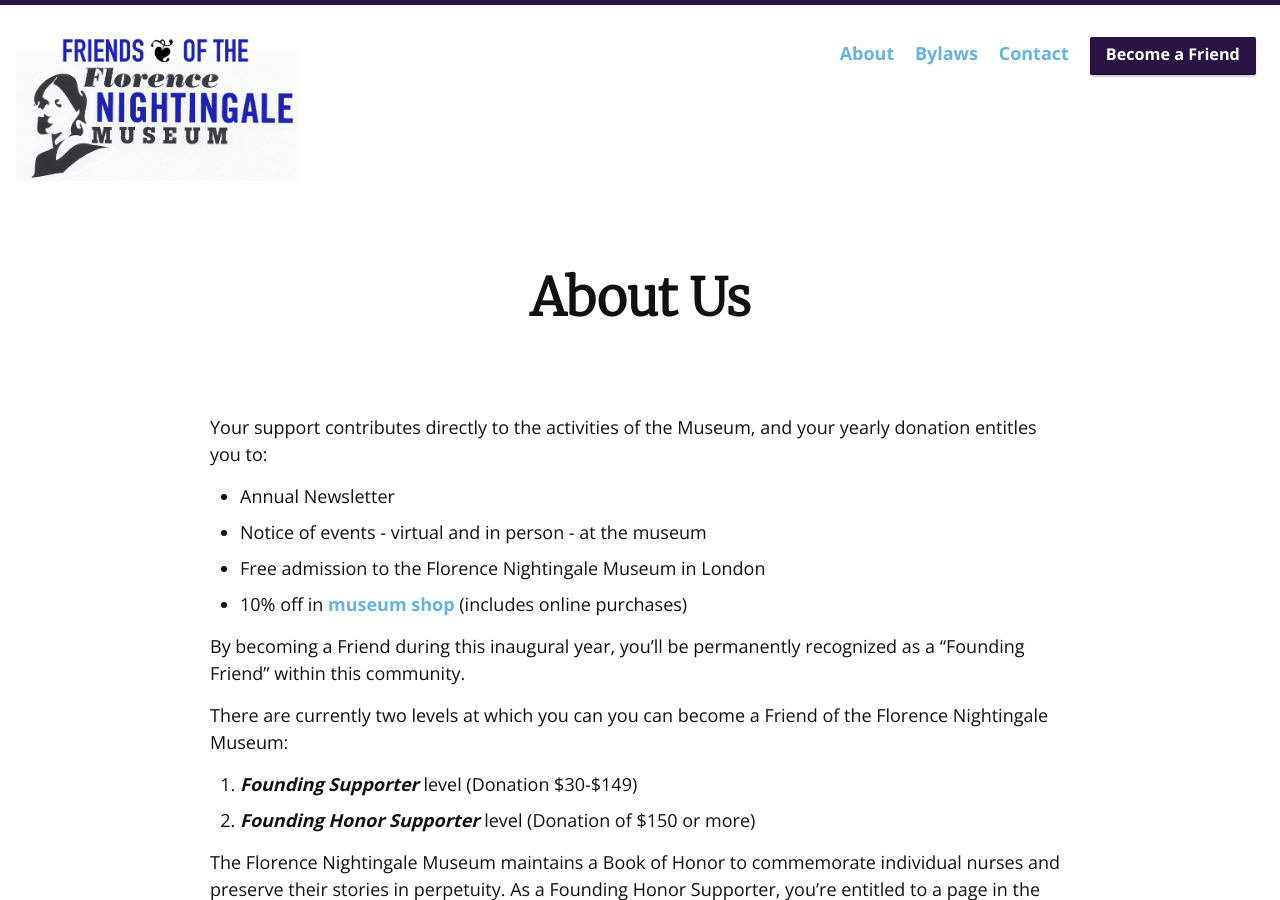
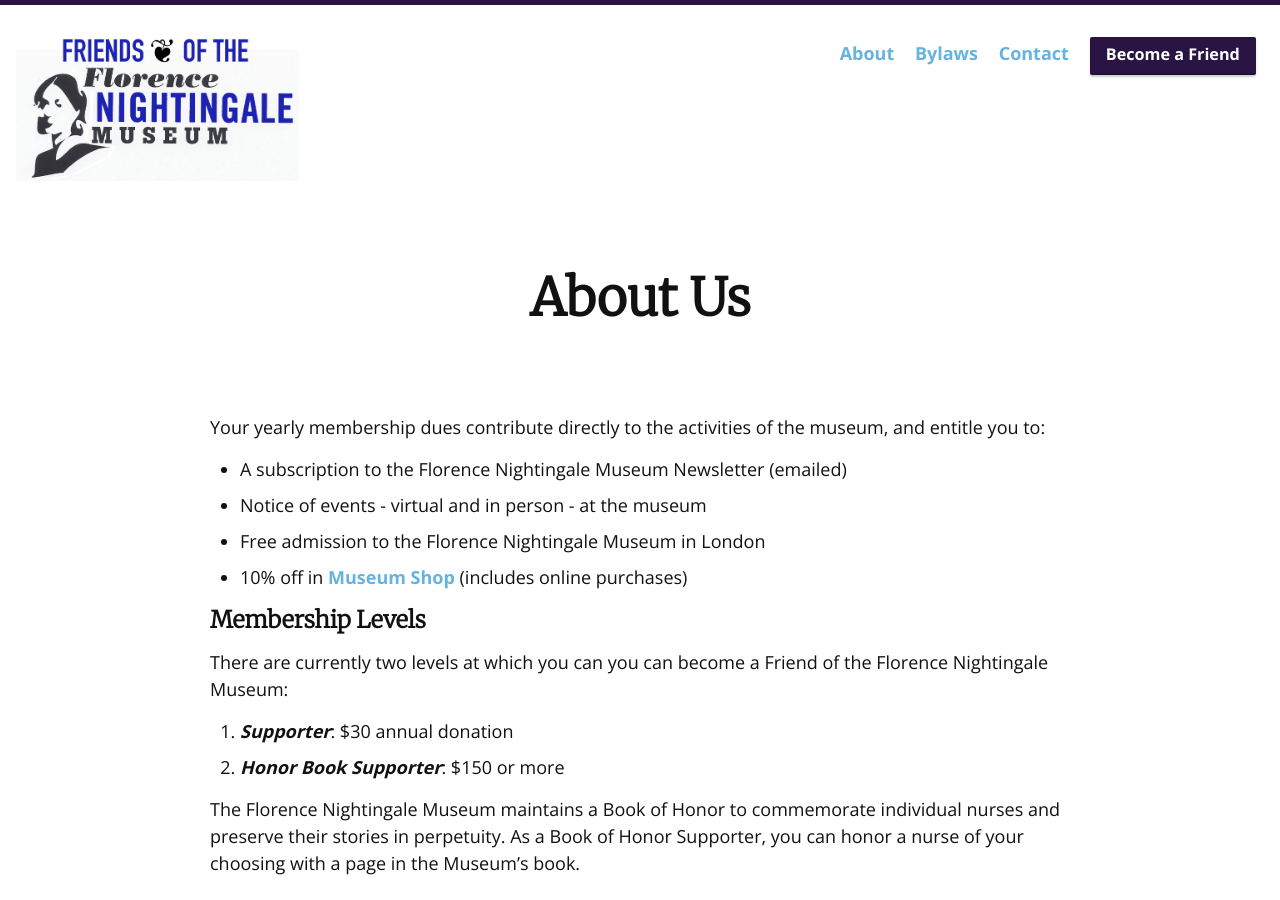
Before and after one commit to codefordayton/friendsoffnm.org, a Jekyll site: the page built from about.html, in a window 1280 px wide and 900 px high. Built offline with Jekyll 4.4.1, drawn with Linux system fonts in a browser that asks for light colours; nearby versions of some CDN libraries; some of the changed text lies outside the part shown.

Commit message:
about updates

```diff
--- a/about.html
+++ b/about.html
@@ -10,27 +10,31 @@
 <div class="centered">
 <section>
   <p>
-Your support contributes directly to the activities of the Museum, and your yearly donation entitles you to:
-  </p>
+    Your yearly membership dues contribute directly to the activities of the museum, and entitle
+    you to:  </p>
   <ul>
-    <li>Annual Newsletter</li>
+    <li>A subscription to the Florence Nightingale Museum Newsletter (emailed)</li>
     <li>Notice of events - virtual and in person - at the museum</li>
-    <li>Free admission to the Florence Nightingale Museum in London</li>
-    <li>10% off in <a href="https://www.florence-nightingale.co.uk/shop/">museum shop</a> (includes online purchases)</li>
+    <li>Free admission to the Florence Nightingale Museum in London</li>
+    <li>10% off in <a href="https://www.florence-nightingale.co.uk/shop/">Museum Shop</a> (includes online purchases)</li>
   </ul>
+
+<h3>
+  Membership Levels
+</h3>
   <p>
-By becoming a Friend during this inaugural year, you’ll be permanently recognized as a “Founding Friend” within this community.
-  </p>
-  <p>
-There are currently two levels at which you can you can become a Friend of the Florence Nightingale Museum:
+There are currently two levels at which you can you can become a
+Friend of the Florence Nightingale Museum:
   </p>
   <ol>
-    <li><strong><em>Founding Supporter</em></strong> level (Donation $30-$149)</li>
-    <li><strong><em>Founding Honor Supporter</em></strong> level (Donation of $150 or more)</li>
+    <li><strong><em>Supporter</em></strong>: $30 annual donation</li>
+    <li><strong><em>Honor Book Supporter</em></strong>: $150 or more</li>
   </ol>
   <p>
-The Florence Nightingale Museum maintains a Book of Honor to commemorate individual nurses and preserve their stories in perpetuity. As a Founding Honor Supporter, you’re entitled to a page in the Book of Honor where you can recognize a nurse of your choosing. (Which could be you!)
-  </p>
+    The Florence Nightingale Museum maintains a Book of Honor to commemorate individual
+    nurses and preserve their stories in perpetuity. As a Book of Honor Supporter, you can honor a
+    nurse of your choosing with a page in the Museum’s book.
+    </p>
   <img  class="centered"
         src="{{ '/img/HonorBookVignette.png' | prepend: site.baseurl }}"
         alt="Book of Honor"
--- a/index.html
+++ b/index.html
@@ -7,10 +7,11 @@
   <h2>Help support nursing history!</h2>
 
   <p>
-The Friends of Florence Nightingale Museum are a vibrant community of international nursing heritage supporters. Based in the US, the Friends share the  Museum’s mission to celebrate Florence NIghtingale’s life and work, and promote the preservation of the history of the nursing profession.
+The Friends of Florence Nightingale Museum are a vibrant community of international nursing heritage supporters.
+Based in the US, the Friends share the  Museum’s mission to celebrate Florence NIghtingale’s life and work, and promote the preservation of the history of the nursing profession.
   </p>
 
   <p>
-The <a href="https://www.florence-nightingale.co.uk/">Florence Nightingale Museum</a>, located in London, England, is a UK charitable trust, and relies entirely on contributions and museum receipts. You can contribute to the preservation and development of the Museum’s collections and facilities by becoming a Friend of the Florence Nightingale Museum.
+The <a href="https://www.florence-nightingale.co.uk/">Florence Nightingale Museum</a>, located in London, England, is a UK charitable trust, and relies entirely on contributions and museum receipts. You can contribute to the preservation and development of the Museum’s collections and facilities by becoming a Member of the Florence Nightingale Museum.
   </p>
 </div>
```
